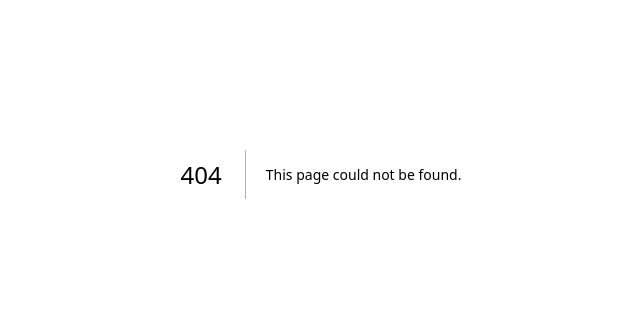
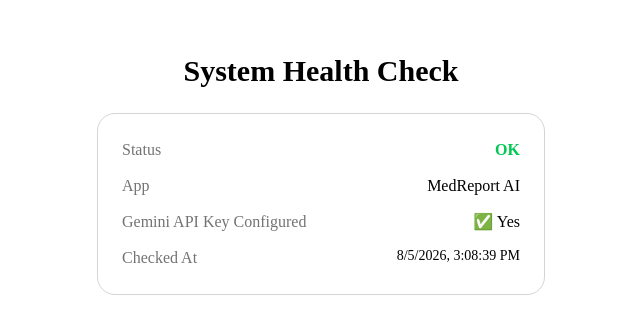
Before and after one commit to shuklajaya337/medreport_ai, a Next.js app: page /health in a window 1280 px wide. Before the commit this address had no page. Shown: the part 226-560 px from the top of the page, without its empty margins (319-959 px from the left). Built offline with nearby package versions, Linux system fonts and the light colour scheme; no server answers.

Commit message:
feat: add server component health-check page

```diff
--- /dev/null
+++ b/src/app/api/health/route.js
@@ -0,0 +1,10 @@
+import { NextResponse } from "next/server";
+
+export async function GET() {
+  return NextResponse.json({
+    status: "ok",
+    app: "MedReport AI",
+    timestamp: new Date().toISOString(),
+    geminiConfigured: Boolean(process.env.GEMINI_API_KEY),
+  });
+}
--- /dev/null
+++ b/src/app/health/page.js
@@ -0,0 +1,38 @@
+async function getHealthData() {
+  const baseUrl =
+    process.env.NEXT_PUBLIC_SITE_URL ||
+    (process.env.VERCEL_URL ? `https://${process.env.VERCEL_URL}` : "http://localhost:3000");
+
+  const res = await fetch(`${baseUrl}/api/health`, { cache: "no-store" });
+  return res.json();
+}
+
+export default async function HealthPage() {
+  const data = await getHealthData();
+
+  return (
+    <div className="min-h-screen flex flex-col items-center justify-center px-4 bg-white dark:bg-black text-black dark:text-white">
+      <h1 className="text-3xl font-bold mb-6">System Health Check</h1>
+      <div className="w-full max-w-md rounded-2xl border border-neutral-300 dark:border-neutral-700 p-6 space-y-3">
+        <div className="flex justify-between">
+          <span className="text-neutral-500">Status</span>
+          <span className={`font-semibold ${data.status === "ok" ? "text-green-500" : "text-red-500"}`}>
+            {data.status.toUpperCase()}
+          </span>
+        </div>
+        <div className="flex justify-between">
+          <span className="text-neutral-500">App</span>
+          <span>{data.app}</span>
+        </div>
+        <div className="flex justify-between">
+          <span className="text-neutral-500">Gemini API Key Configured</span>
+          <span>{data.geminiConfigured ? "✅ Yes" : "❌ No"}</span>
+        </div>
+        <div className="flex justify-between">
+          <span className="text-neutral-500">Checked At</span>
+          <span className="text-sm">{new Date(data.timestamp).toLocaleString()}</span>
+        </div>
+      </div>
+    </div>
+  );
+}
```
